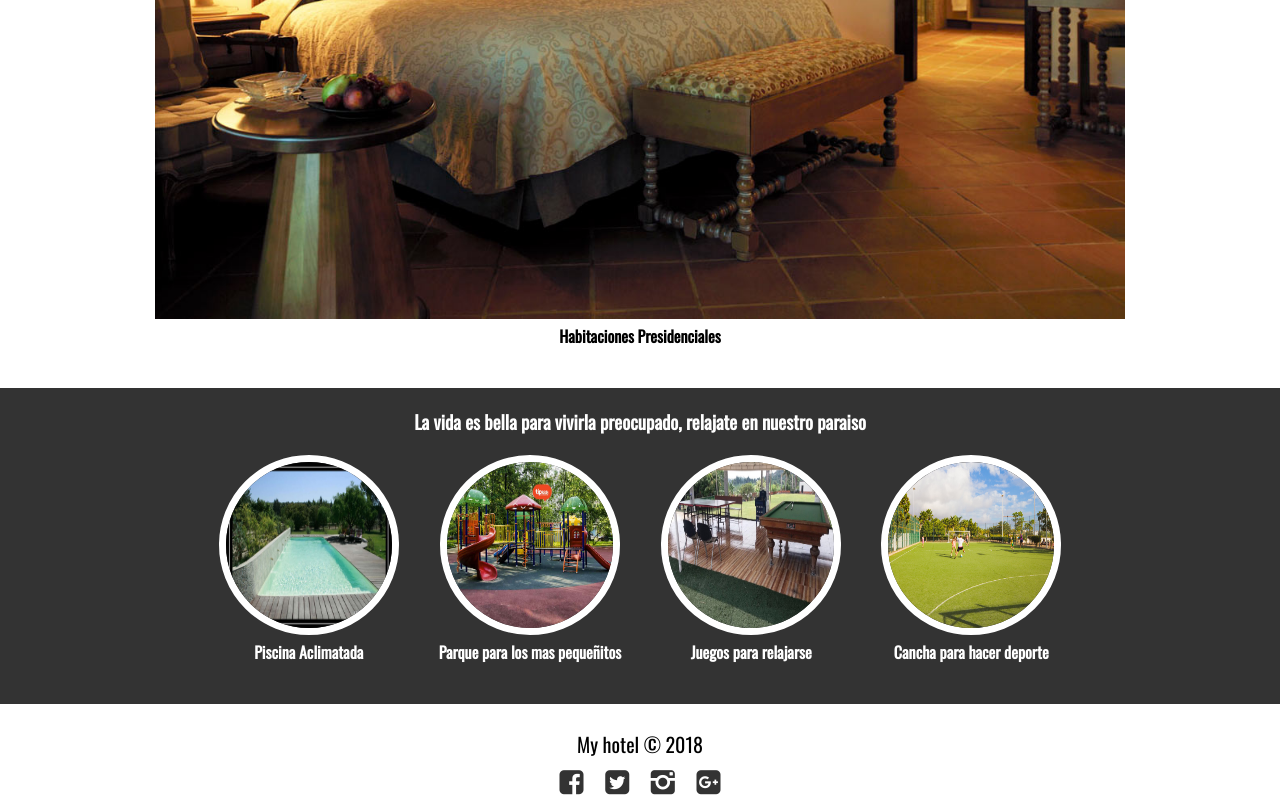
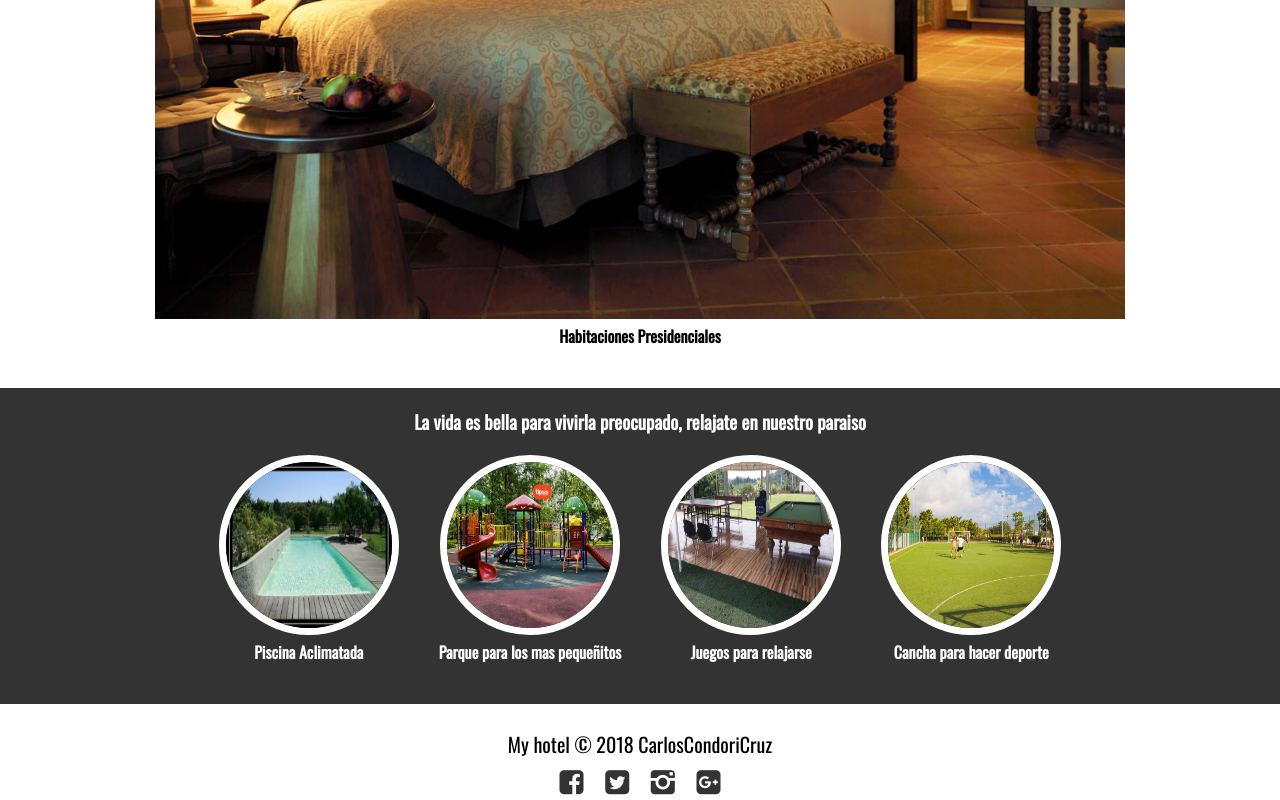
Before and after one commit to krloncho/hotel, a plain HTML site: page index.html in a window 1280 px wide. Shown: the part 1999-2799 px from the top of the page. Drawn offline with nearby package versions, Linux system fonts and the light colour scheme.

Commit message:
Update index.html

```diff
--- a/index.html
+++ b/index.html
@@ -85,7 +85,7 @@
 
 	<footer>
 		<div class="contenedor">
-			<p class="copy">My hotel &copy; 2018</p>
+			<p class="copy">My hotel &copy; 2018 CarlosCondoriCruz</p>
 			<div class="sociales">
 				<a class="icon-facebook" href=""></a>
 				<a class="icon-twitter" href=""></a>
```
